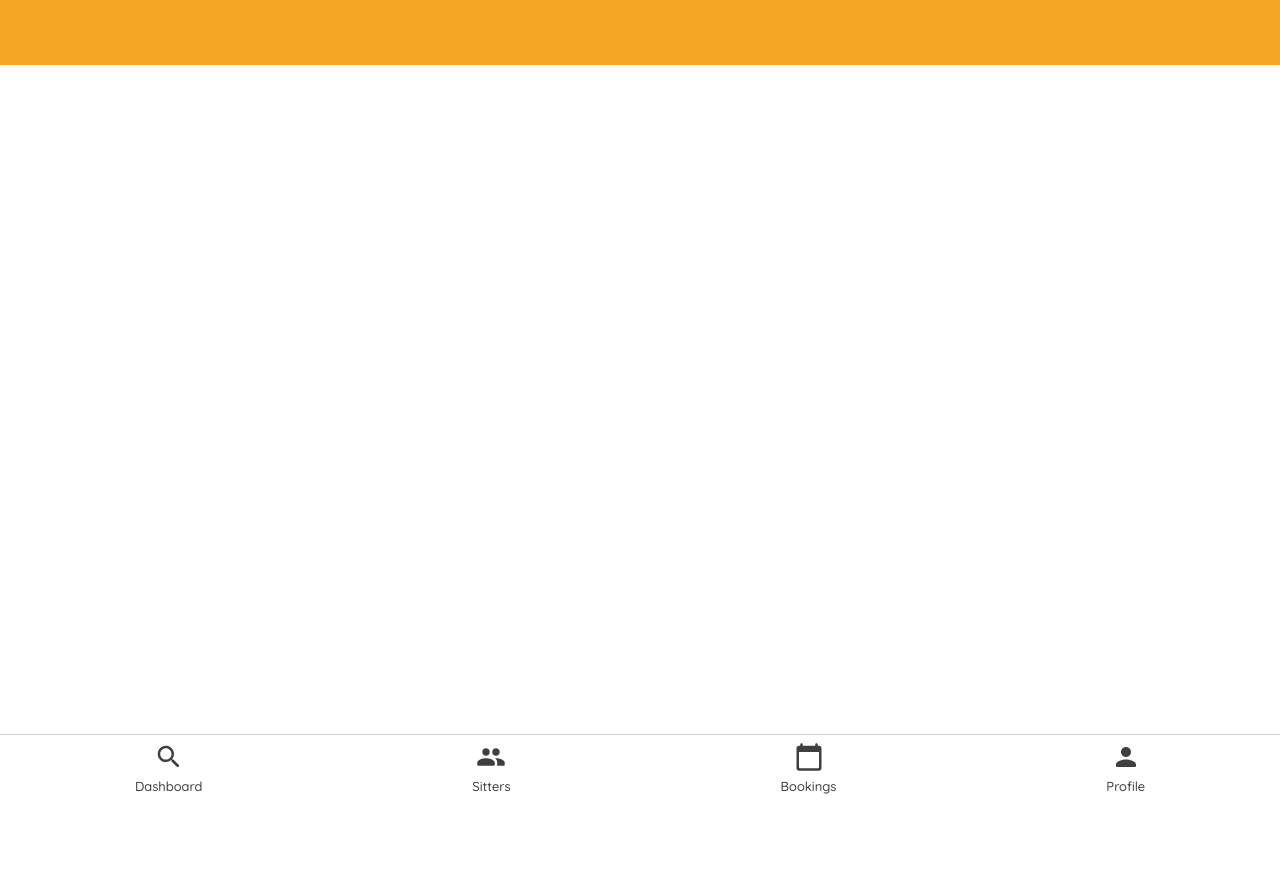
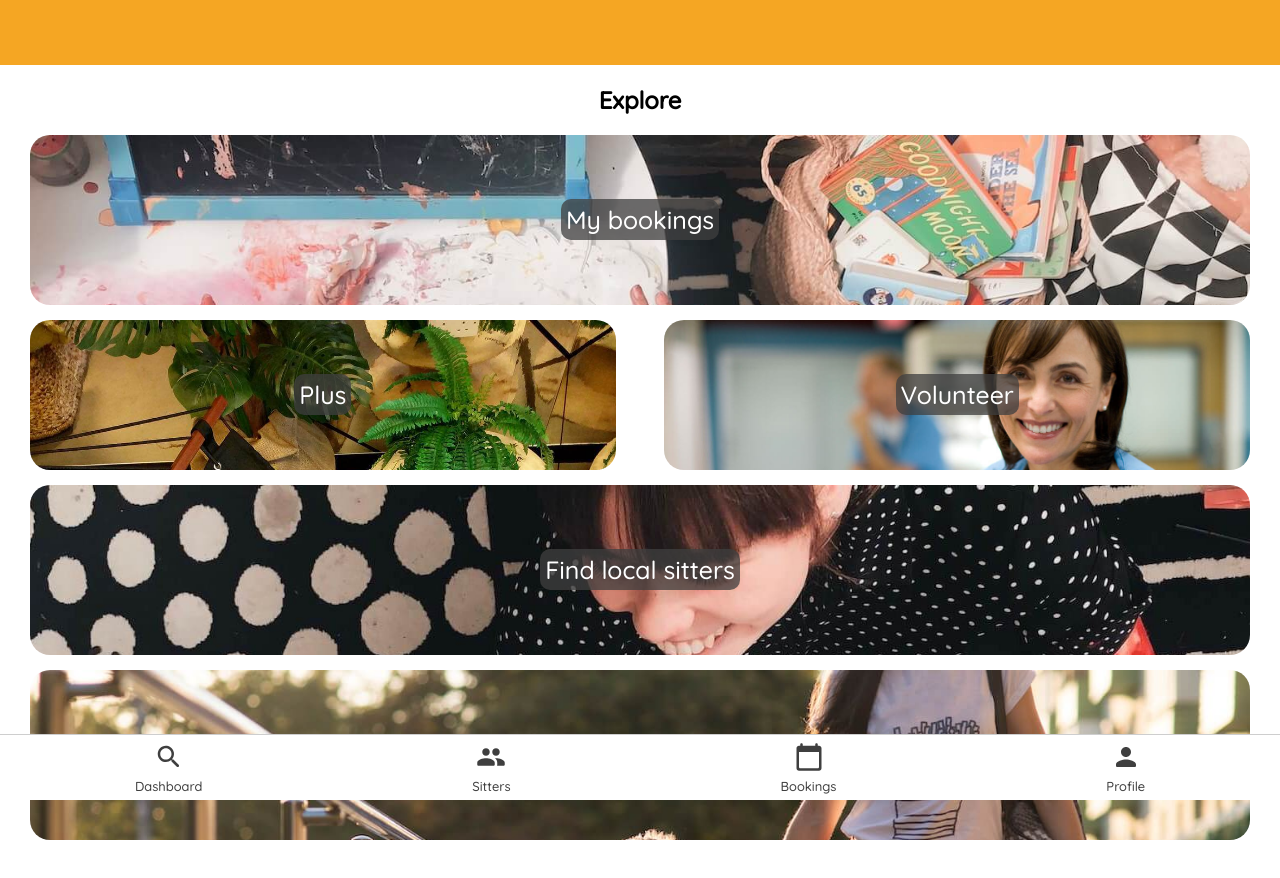
Before and after one commit to davidsolsonapuertas/bubbleapp, a React (Create React App) app: page / in a window 1280 px wide. Shown: the top 878 px of the page. Before the commit the page ends 800 px from the top, so only its background shows below. Built offline with nearby package versions, Linux system fonts and the light colour scheme; no server answers.

Commit message:
feat(client): dashboard and sitters

```diff
--- a/package.json
+++ b/package.json
@@ -12,6 +12,7 @@
     "@types/node": "^12.0.0",
     "@types/react": "^17.0.0",
     "@types/react-dom": "^17.0.0",
+    "moment": "^2.29.1",
     "node-sass": "^5.0.0",
     "react": "^17.0.2",
     "react-dom": "^17.0.2",
--- a/src/App.scss
+++ b/src/App.scss
@@ -10,6 +10,9 @@ h3 {
 }
 
 .components {
+  box-sizing: border-box;
+  margin: 0 auto;
+
   h2 {
     margin-top: 85px;
     text-align: center;
--- /dev/null
+++ b/src/components/BookingsComponent/BookingCardComponent.tsx
@@ -0,0 +1,28 @@
+import React from 'react';
+import moment from 'moment';
+
+import { IBooking } from '../../interfaces/interfaces';
+import profilepic from '../../assets/profile-image-example.png';
+
+interface IProps {
+  booking: IBooking;
+}
+
+function BookingCardComponent({ booking }: IProps) {
+  return (
+    <div className='card'>
+      <img src={profilepic} alt={booking.otherUserFullName} />
+      <div className='body'>
+        <div className='header'>
+          <h3>{booking.otherUserFullName}</h3>
+          <p className='duration'>{booking.scheduledDuration}</p>
+        </div>
+        <p className='mt-20'>
+          {moment(booking.scheduledStart).format('MMM Do YY')}
+        </p>
+      </div>
+    </div>
+  );
+}
+
+export default BookingCardComponent;
--- /dev/null
+++ b/src/components/BookingsComponent/BookingsComponent.scss
@@ -0,0 +1,13 @@
+.bookings {
+  .mt-20 {
+    margin-top: 20px;
+  }
+
+  .ml-20 {
+    margin-left: 20px;
+  }
+
+  .duration {
+    font-family: 'QuicksandBold';
+  }
+}
--- a/src/components/BookingsComponent/BookingsComponent.tsx
+++ b/src/components/BookingsComponent/BookingsComponent.tsx
@@ -1,7 +1,50 @@
-import React from 'react';
+import React, { useState, useEffect } from 'react';
+
+import './BookingsComponent.scss';
+import { IBooking } from '../../interfaces/interfaces';
+import BookingCardComponent from './BookingCardComponent';
 
 function BookingsComponent() {
-  return <div>Bookings</div>;
+  const [confirmedBookings, setConfirmedBookings] = useState<
+    IBooking[] | undefined
+  >(undefined);
+  const [requestedBookings, setRequestedBookings] = useState<
+    IBooking[] | undefined
+  >(undefined);
+
+  useEffect(() => {
+    const activeBookings = localStorage.getItem('activeBookings');
+    if (activeBookings) {
+      setConfirmedBookings(JSON.parse(activeBookings)['confirmedBookings']);
+      setRequestedBookings(JSON.parse(activeBookings)['requestedBookings']);
+    }
+  }, []);
+
+  return (
+    <div className='bookings'>
+      <h2>Bookings</h2>
+      <h3 className='ml-20'>Confirmed bookings</h3>
+      {confirmedBookings && confirmedBookings?.length > 0 ? (
+        confirmedBookings
+          ?.sort((a, b) => (a.scheduledDateTime < b.scheduledDateTime ? -1 : 1))
+          .map((booking: IBooking) => (
+            <BookingCardComponent booking={booking} />
+          ))
+      ) : (
+        <p className='ml-20'>Nothing to see here yet!</p>
+      )}
+      <h3 className='ml-20'>Requested bookings</h3>
+      {requestedBookings && requestedBookings?.length > 0 ? (
+        requestedBookings
+          ?.sort((a, b) => (a.scheduledDateTime < b.scheduledDateTime ? -1 : 1))
+          .map((booking: IBooking) => (
+            <BookingCardComponent booking={booking} />
+          ))
+      ) : (
+        <p className='ml-20'>Nothing to see here yet!</p>
+      )}
+    </div>
+  );
 }
 
 export default BookingsComponent;
--- a/src/components/DashboardComponent/DashboardComponent.scss
+++ b/src/components/DashboardComponent/DashboardComponent.scss
@@ -0,0 +1,54 @@
+@import '../../App.scss';
+
+.dashboard {
+  margin-bottom: 100px;
+
+  .dashboardcard {
+    display: flex;
+    justify-content: center;
+    align-items: center;
+    background-color: red;
+    margin: 15px 30px;
+    height: 170px;
+    border-radius: 20px;
+    background-size: cover;
+  }
+  .cardgroup {
+    display: flex;
+    margin: 15px 30px;
+    height: 150px;
+    justify-content: space-between;
+  }
+
+  .halfcard {
+    width: 48%;
+    border-radius: 20px;
+    background-size: cover;
+    display: flex;
+    justify-content: center;
+    align-items: center;
+  }
+
+  p {
+    color: white;
+    background-color: opacityrgba(rgbbubbleblack, 0.75);
+    border-radius: 10px;
+    padding: 5px;
+    font-size: 25px;
+  }
+  .sittings {
+    background-image: url('../../assets/cards/mysits.jpeg');
+  }
+  .plus {
+    background-image: url('../../assets/cards/bubbleplus.jpg');
+  }
+  .local {
+    background-image: url('../../assets/cards/tipsforagreatsit.jpeg');
+  }
+  .volunteering {
+    background-image: url('../../assets/cards/volunteering.jpg');
+  }
+  .info {
+    background-image: url('../../assets/cards/longterm.jpeg');
+  }
+}
--- a/src/components/DashboardComponent/DashboardComponent.tsx
+++ b/src/components/DashboardComponent/DashboardComponent.tsx
@@ -1,7 +1,33 @@
 import './DashboardComponent.scss';
+import { Link } from 'react-router-dom';
 
 function Dashboardcomponent() {
-  return <div></div>;
+  return (
+    <div className='dashboard'>
+      <h2>Explore</h2>
+      <Link to='/bookings'>
+        <div className='sittings dashboardcard'>
+          <p>My bookings</p>
+        </div>
+      </Link>
+      <Link to='/plus'>
+        <div className='cardgroup'>
+          <div className='plus halfcard'>
+            <p>Plus</p>
+          </div>
+          <div className='volunteering halfcard'>
+            <p>Volunteer</p>
+          </div>
+        </div>
+      </Link>
+      <div className='local dashboardcard'>
+        <p>Find local sitters</p>
+      </div>
+      <div className='info dashboardcard'>
+        <p>Learn about Bubble</p>
+      </div>
+    </div>
+  );
 }
 
 export default Dashboardcomponent;
--- a/src/components/SittersComponent/SittersComponent.scss
+++ b/src/components/SittersComponent/SittersComponent.scss
@@ -1,19 +1,17 @@
 @import '../../App.scss';
-
-.sitters {
-  img {
-    width: 70px;
-    height: 70px;
-    border-radius: 50%;
-  }
-}
 
 .card {
   display: flex;
   margin: 10px 18px;
   border-bottom: 1px solid opacityrgba(rgbbubbleblack, 0.25);
-  justify-content: center;
   align-items: center;
+
+  img {
+    width: 70px;
+    height: 70px;
+    border-radius: 50%;
+    margin: 20px 0px;
+  }
 
   .distance {
     font-family: 'QuicksandBold';
@@ -23,6 +21,7 @@
     margin: -15px 5px 0 20px;
     display: flex;
     flex-direction: column;
+    width: 100%;
   }
 
   .header {
--- a/src/interfaces/interfaces.ts
+++ b/src/interfaces/interfaces.ts
@@ -36,7 +36,9 @@ export interface IBooking {
   scheduledDateTime: string;
   bookingStatus: BookingStatusTypes;
   scheduledDuration: number;
+  imageUrl: string;
   specialRequirements: string;
+  otherUserFullName: string;
   parent: {
     id: string;
     referralCodeNumber?: number;
```
Also changed, not shown: 2 other files (tests, documents, lock files or other folders).
